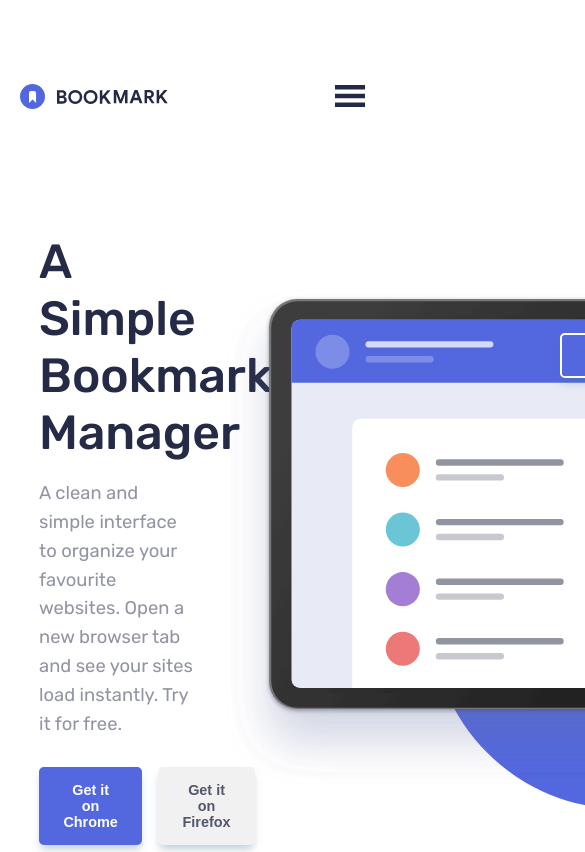
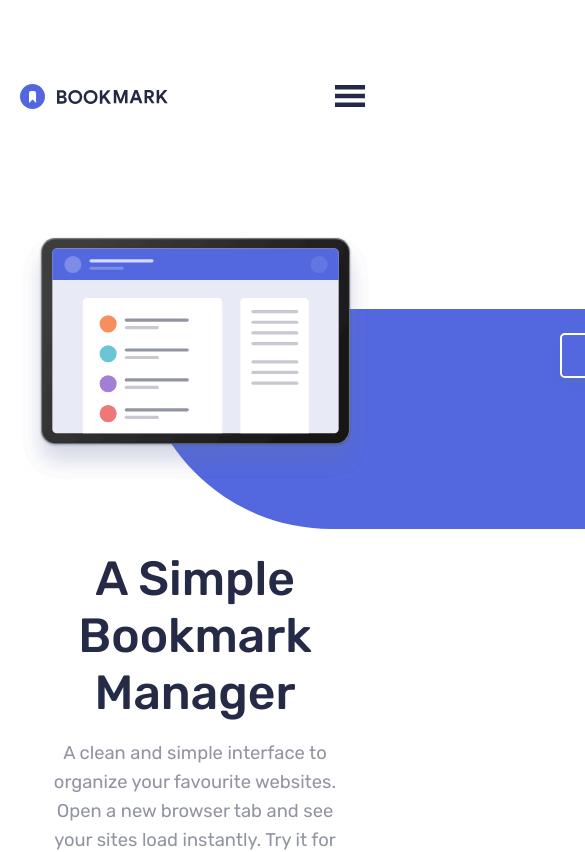
Before and after one commit to agusscript/Bookmark-landing-page, a React (Vite) app: page / in a window 390 px wide. Shown: the top 852 px of the page, 585 px wide, since content can reach past the window. Built offline with nearby package versions, Linux system fonts and the light colour scheme.

Commit message:
Add full responsive to hero section

```diff
--- a/src/components/NavBar.jsx
+++ b/src/components/NavBar.jsx
@@ -4,11 +4,11 @@ import "../styles/header.scss";
 
 function NavBar({ linkText1, linkText2, linkText3 }) {
   const handleClick = () => {
-    document.querySelector(".bookmark-logo").classList.toggle("bookmark-white");
-    document.querySelector(".overlay").classList.toggle("hidden");
-    document.querySelector(".nav-container").classList.toggle("center");
-    document.querySelector(".hamburger-img").classList.toggle("hidden");
-    document.querySelector(".close-img").classList.toggle("show");
+    document.querySelector(".bookmark-logo").classList.remove("bookmark-white");
+    document.querySelector(".overlay").classList.add("hidden");
+    document.querySelector(".nav-container").classList.remove("center");
+    document.querySelector(".hamburger-img").classList.remove("hidden");
+    document.querySelector(".close-img").classList.remove("show");
   };
 
   return (
--- a/src/styles/_media-queries.scss
+++ b/src/styles/_media-queries.scss
@@ -1,3 +1,27 @@
+@media (max-width: 1240px) {
+  .hero-section {
+    text-align: center;
+    flex-direction: column-reverse;
+    gap: 4rem;
+
+    .img-container {
+      .hero-img {
+        max-width: 100%;
+        height: 100%;
+        margin: 0;
+      }
+    }
+
+    .hero-text-container {
+      width: 90%;
+    }
+
+    .btn-container {
+      justify-content: center;
+    }
+  }
+}
+
 @media (max-width: 880px) {
   header {
     display: flex;
@@ -73,4 +97,8 @@
       left: 50%;
     }
   }
+
+  .hero-section {
+    width: 90%;
+  }
 }
--- a/src/styles/main.scss
+++ b/src/styles/main.scss
@@ -94,6 +94,16 @@ main {
       z-index: -1;
       top: 30%;
       left: 34%;
+
+      @media (max-width: 870px) {
+        width: 700px;
+        height: 300px;
+      }
+
+      @media (max-width: 600px) {
+        width: 600px;
+        height: 220px;
+      }
     }
   }
 }
```
